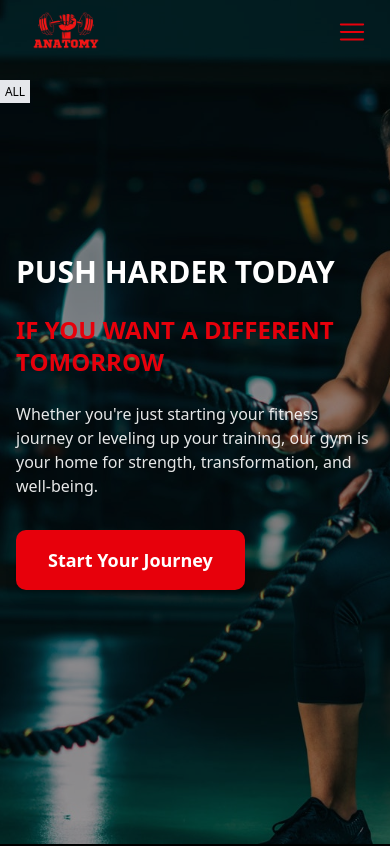
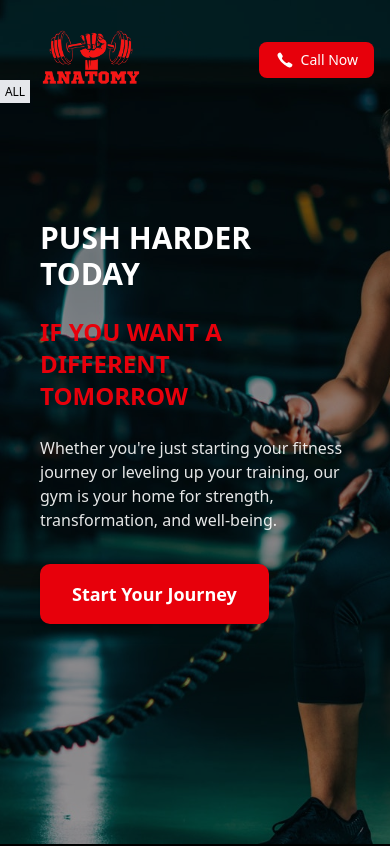
Before and after one commit to ajasma6570/gym_website, a Next.js app: page / in a window 390 px wide. Shown: the top 846 px of the page. Built offline with nearby package versions, Linux system fonts and the light colour scheme.

Commit message:
header : tabs removed, logo size updated

```diff
--- a/src/components/Header.tsx
+++ b/src/components/Header.tsx
@@ -3,18 +3,21 @@
 import { useState, useEffect } from "react";
 import Link from "next/link";
 import { IoIosCall } from "react-icons/io";
-import { RxHamburgerMenu } from "react-icons/rx";
-import { IoClose } from "react-icons/io5";
-import { menuItems } from "@/lib/staticData/data";
+// import { RxHamburgerMenu } from "react-icons/rx";
+// import { IoClose } from "react-icons/io5";
+// import { menuItems } from "@/lib/staticData/data";
 import Image from "next/image";
 
 const Header = () => {
-  const [isMenuOpen, setIsMenuOpen] = useState(false);
+  // const [isMenuOpen, setIsMenuOpen] = useState(false);
+
+  // const toggleMenu = () => {
+  //   setIsMenuOpen(!isMenuOpen);
+  // };
+
+  function useScrollAndScreen() {
     const [isScrolled, setIsScrolled] = useState(false);
-
-  const toggleMenu = () => {
-    setIsMenuOpen(!isMenuOpen);
-  };
+    const [isSmallScreen, setIsSmallScreen] = useState(false);
 
     useEffect(() => {
       const handleScroll = () => {
@@ -22,28 +25,47 @@ const Header = () => {
         setIsScrolled(scrollTop > 50);
       };
 
+      const handleResize = () => {
+        setIsSmallScreen(window.innerWidth < 640); // Tailwind's sm breakpoint
+      };
+
+      // Initialize on mount
+      handleScroll();
+      handleResize();
+
       window.addEventListener("scroll", handleScroll);
-    return () => window.removeEventListener("scroll", handleScroll);
+      window.addEventListener("resize", handleResize);
+
+      return () => {
+        window.removeEventListener("scroll", handleScroll);
+        window.removeEventListener("resize", handleResize);
+      };
     }, []);
+
+    return { isScrolled, isSmallScreen };
+  }
+  const { isScrolled, isSmallScreen } = useScrollAndScreen();
 
   return (
     <header
       className={`fixed top-0 w-full z-50 transition-all duration-300 ${
-        isScrolled
-          ? "md:bg-transparent md:backdrop-blur-md md:shadow-lg"
-          : "bg-none "
+        isScrolled ? "bg-transparent backdrop-blur-md shadow-lg" : "bg-none "
       }`}
     >
-      <div className="max-w-7xl mx-auto px-4 sm:px-6 lg:px-8">
-        <div className="flex justify-between items-center h-16">
+      <div className=" mx-auto px-4 sm:px-6 lg:px-24 text-left">
+        <div
+          className={`flex justify-between items-center transform transition-all duration-300 ${
+            isScrolled ? "h-16" : "h-30"
+          }`}
+        >
           {/* Logo/Icon - Left Side */}
           <div className="flex-shrink-0">
             <Link href="/" className="flex items-center space-x-2">
               <Image
                 src="/assets/logo_anatomy1.png"
                 alt="Logo"
-                width={100}
-                height={80}
+                width={isSmallScreen ? 150 : isScrolled ? 150 : 150}
+                height={isSmallScreen ? 100 : isScrolled ? 100 : 150}
               />
               {/* /<span
                 className={`text-2xl font-bold transition-colors duration-300 ${isScrolled ? "text-white" : "text-white"
@@ -68,7 +90,7 @@ const Header = () => {
           </nav> */}
 
           {/* Call Button - Right Side (Desktop) */}
-          <div className="hidden md:flex items-center">
+          <div className="flex items-center">
             <a
               href="tel:+1234567890"
               className={`flex items-center px-4 py-2 rounded-md transition-colors duration-200 ${
@@ -83,7 +105,7 @@ const Header = () => {
           </div>
 
           {/* Mobile menu button */}
-          <div className="md:hidden">
+          {/* <div className="md:hidden">
             <button
               onClick={toggleMenu}
               className={`inline-flex items-center justify-center p-2 rounded-md transition-colors duration-200  `}
@@ -95,38 +117,34 @@ const Header = () => {
                   isMenuOpen ? "hidden" : "block"
                 }`}
               />
-              {/* <IoClose
+              <IoClose
                 className={`h-7 w-7 text-red-600 ${
                   isMenuOpen ? "block" : "hidden"
                 }`}
-              /> */}
+              />
             </button>
-          </div>
+          </div> */}
         </div>
       </div>
 
-      {/* Mobile menu overlay */}
-      <div
+      {/* <div
         className={`md:hidden fixed inset-0 top-0 z-40 transition-opacity duration-300 ${
           isMenuOpen
             ? "opacity-100 pointer-events-auto"
             : "opacity-0 pointer-events-none"
         }`}
       >
-        {/* Backdrop */}
         <div
           className="absolute inset-0 bg-black backdrop-blur-xl opacity-50"
           onClick={() => setIsMenuOpen(false)}
         />
 
-        {/* Slide menu */}
         <div
           className={`absolute left-0 top-0 h-full w-64 max-w-xs transform transition-transform duration-300 ease-in-out ${
             isMenuOpen ? "translate-x-0" : "-translate-x-full"
           }`}
         >
           <div className="h-full bg-black shadow-xl">
-            {/* Menu header */}
             <div className="flex items-center justify-between p-4 border-b border-red-600">
               <span className="text-xl text-white font-bold">Logo</span>
               <button
@@ -139,7 +157,6 @@ const Header = () => {
               </button>
             </div>
 
-            {/* Menu items */}
             <div className="py-4">
               {menuItems.map((item, index) => (
                 <Link
@@ -159,7 +176,6 @@ const Header = () => {
                 </Link>
               ))}
 
-              {/* Call Button for Mobile */}
               <div className="px-6 py-4">
                 <a
                   href="tel:+1234567890"
@@ -182,7 +198,7 @@ const Header = () => {
             </div>
           </div>
         </div>
-      </div>
+      </div> */}
     </header>
   );
 };
--- a/src/components/Home.tsx
+++ b/src/components/Home.tsx
@@ -69,7 +69,7 @@ export default function Home() {
         <div className="absolute inset-0 bg-black/40"></div>
 
         <div className="relative z-10 w-full">
-          <div className="max-w-7xl mx-auto px-4 sm:px-6 lg:px-8 text-left">
+          <div className="max-w-7xl mx-auto px-10 sm:px-0  text-left">
             <h1 className="text-3xl md:text-6xl lg:text-6xl uppercase font-bold mb-6">
               Push harder today
             </h1>
```
Lines whose indentation alone changed are shown as unchanged.
